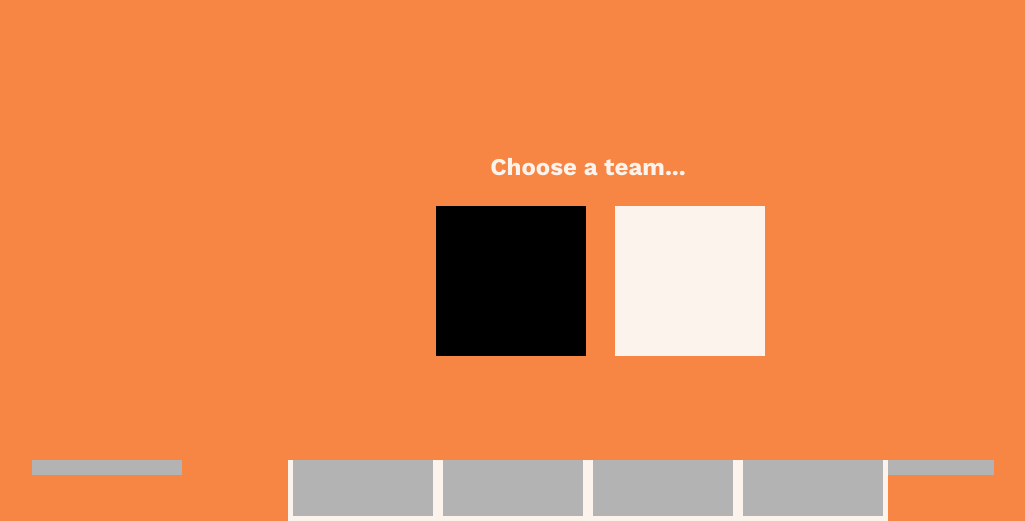
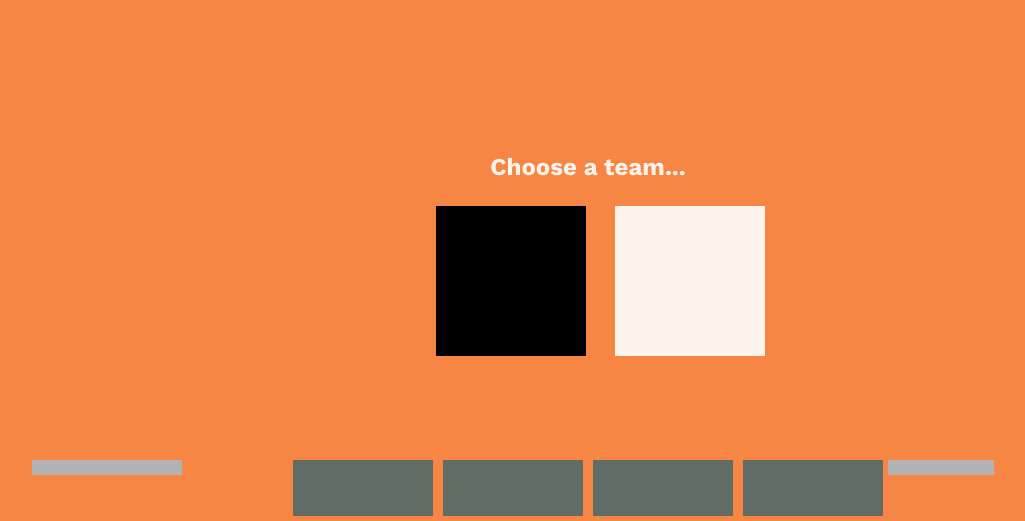
Before and after one commit to PatrickDePuydt/Chomp, a website: page src/index.html in a window 1280 px wide. Shown: the part 340-861 px from the top of the page, without its empty margins (52-1077 px from the left). Drawn offline with nearby package versions, Linux system fonts and the light colour scheme.

Commit message:
main: Fuss with background colors

```diff
--- a/src/css/base/colors.css
+++ b/src/css/base/colors.css
@@ -6,7 +6,7 @@
   --ember: #F78644;
   --quartz: #FCF3EC;
   --hoodie: #B3B3B3;
-  --falcon: #7D6167;
+  --falcon: #626C66;
   --laguna: #754F5B;
   --acoma: #5386E4;
   --treasure: #21E4D5;
--- a/src/css/components/gameboard/cells.css
+++ b/src/css/components/gameboard/cells.css
@@ -1,19 +1,15 @@
 [data-feature="chomp"] [data-target="cell"] {
-  background: var(--hoodie);
+  background: var(--falcon);
   width: var(--cell-size);
   height: var(--cell-size);
   display: flex;
   justify-content: center;
   align-items: center;
   position: relative;
-  border: 5px solid var(--quartz);
+  border: 5px solid var(--ember);
   background-size: 150px;
   background-repeat: no-repeat;
   background-position: center;
   text-indent: -9999px;
   transition: var(--transition);
 }
-
-[data-feature="chomp"] [data-target="cell"].CANNOT_CLICK:hover {
-
-}
```
